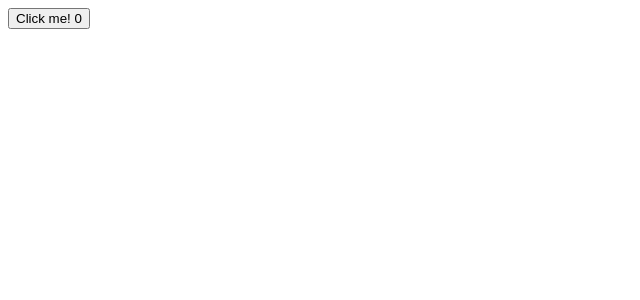
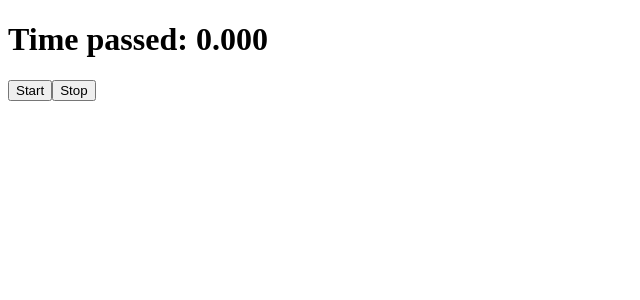
Before and after one commit to Carefree-happy/s-react, a React (Create React App) app: page / in a window 1280 px wide. Shown: the top 300 px of the page, without its empty margins (0-640 px from the left). Built offline with nearby package versions, Linux system fonts and the light colour scheme.

Commit message:
useRef: stopWatch ref

```diff
--- a/src/HookTest/UseExampleTest.js
+++ b/src/HookTest/UseExampleTest.js
@@ -1,14 +1,34 @@
-import { useEffect, useLayoutEffect, useRef, useState } from "react";
-import { createPortal } from "react-dom";
+import { useState, useRef } from 'react';
 
 export function UseExampleTest() {
-    let ref = useRef(0);
+    const [startTime, setStartTime] = useState(null);
+    const [now, setNow] = useState(null);
+    const intervalRef = useRef(null);
 
-    function handleClick() {
-        // 此处证明ref.current 中的值跟渲染无关
-        ref.current = ref.current + 1;
-        alert("You clicked " + ref.current + " times!");
+    function handleStart() {
+        setStartTime(Date.now());
+        setNow(Date.now());
+
+        clearInterval(intervalRef.current);
+        intervalRef.current = setInterval(() => {
+            setNow(Date.now());
+        }, 10);
     }
 
-    return <button onClick={handleClick}>Click me! {ref.current}</button>;
+    function handleStop() {
+        clearInterval(intervalRef.current);
+    }
+
+    let secondsPassed = 0;
+    if (startTime != null && now != null) {
+        secondsPassed = (now - startTime) / 100000;
+    }
+
+    return (
+        <>
+            <h1>Time passed: {secondsPassed.toFixed(3)}</h1>
+            <button onClick={handleStart}>Start</button>
+            <button onClick={handleStop}>Stop</button>
+        </>
+    );
 }
```
